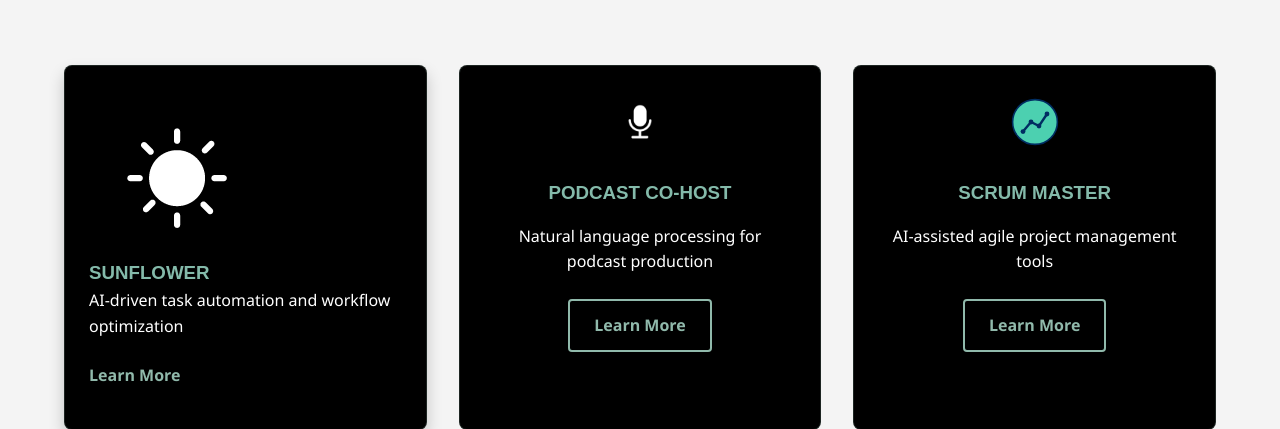
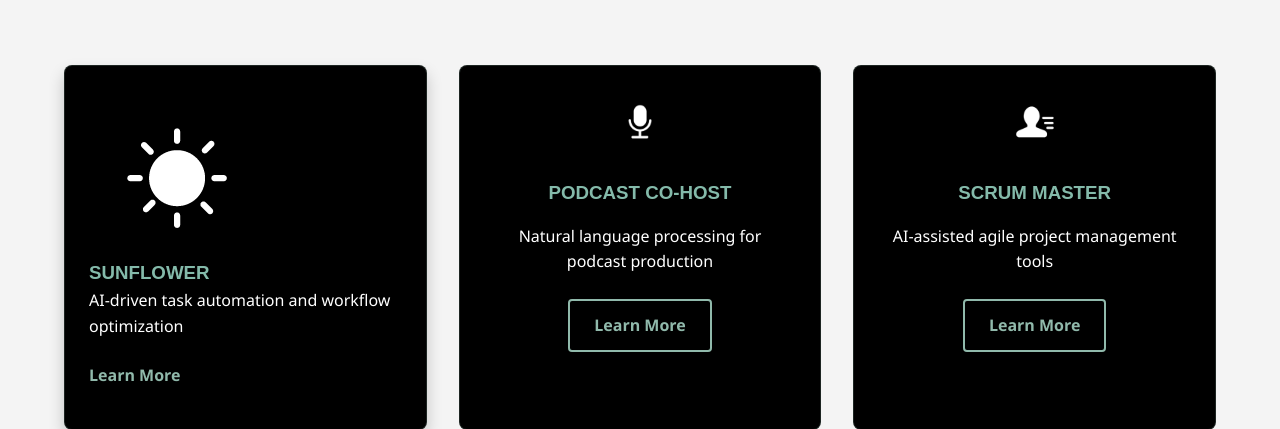
Before and after one commit to schoonercg/netrunsystems, a Flask app: page /research-projects in a window 1280 px wide. Shown: the part 467-896 px from the top of the page. Run offline with Flask 3, Linux system fonts and the light colour scheme.

Commit message:
Assistant checkpoint: Update Scrum Master icon to scrum.PNG
Assistant generated file changes:
- templates/research_projects.html: Update Scrum Master icon to scrum.PNG

---

User prompt:

update the icon in the third product card on the research page to use scrum.PNG

Replit-Commit-Author: Assistant
Replit-Commit-Session-Id: c1a09f50-a6b6-44fd-ad83-2e6e0a432144

```diff
--- a/templates/research_projects.html
+++ b/templates/research_projects.html
@@ -32,7 +32,7 @@
             </div>
             <div class="project-card">
                 <div class="project-icon">
-                    <img src="{{ url_for('static', filename='images/icon-efficiency.svg') }}" alt="Scrum Master Icon">
+                    <img src="{{ url_for('static', filename='images/scrum.PNG') }}" alt="Scrum Master Icon">
                 </div>
                 <h3>Scrum Master</h3>
                 <p>AI-assisted agile project management tools</p>
```
